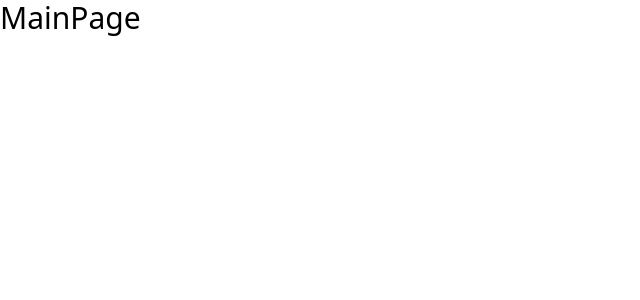
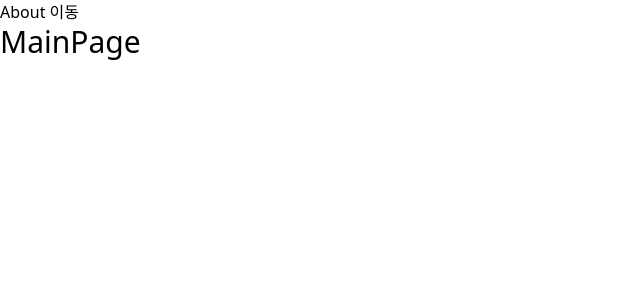
Before and after one commit to saulsol/React_Code, a React (Create React App) app: page / in a window 1280 px wide. Shown: the top 300 px of the page, without its empty margins (0-640 px from the left). Built offline with nearby package versions, Linux system fonts and the light colour scheme.

Commit message:
update MainPage component

```diff
--- a/src/pages/MainPage.js
+++ b/src/pages/MainPage.js
@@ -1,7 +1,14 @@
+import {Link} from "react-router-dom"
+
 const MainPage = () => {
     return (
-        <div className=" text-3xl">
-            <div>MainPage</div>
+        <div>
+            <div className="flex">
+                <Link to={'/about'}>About 이동</Link>
+            </div>
+            <div className=" text-3xl">
+                <div>MainPage</div>
+            </div>
         </div>
     );
 }
```
